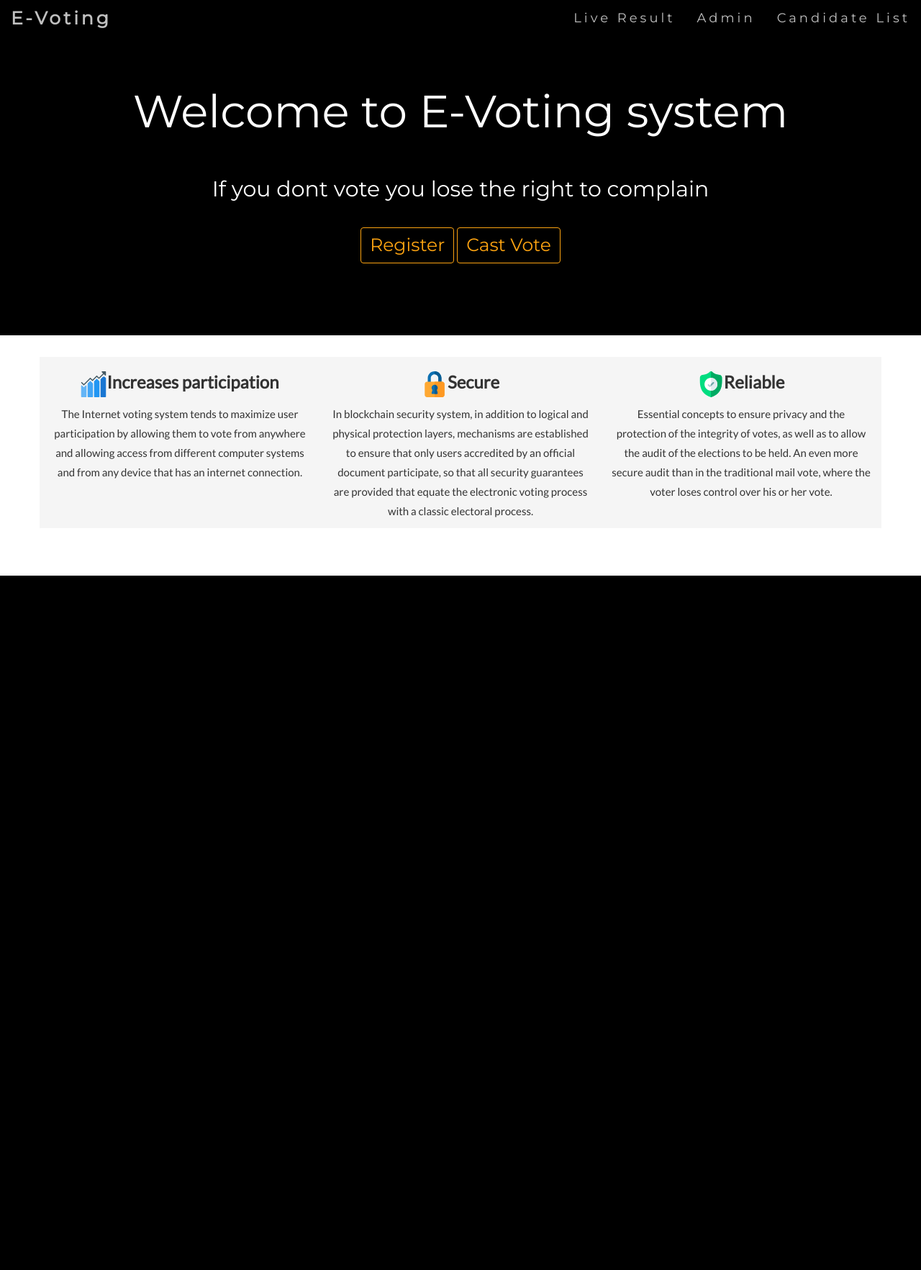
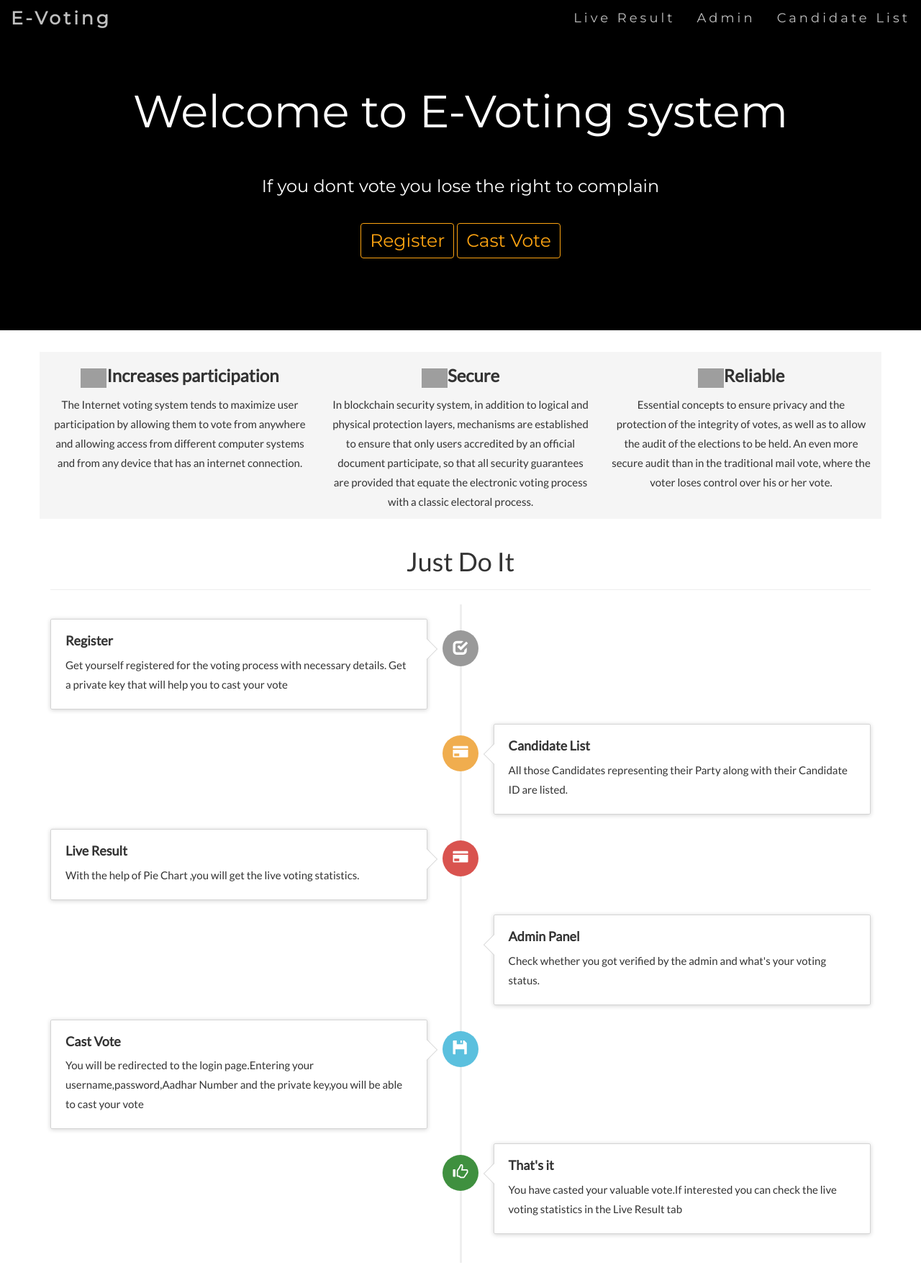
Before and after one commit to Anshit01/e-voting-using-blockchain, a Flask app: template website/app/templates/base.html in a window 1280 px wide. Shown: the whole page at 72% size. Before the commit the page ends 800 px from the top, so only its background shows below. Run offline with Flask 2, Linux system fonts and the light colour scheme; the template is opened without the code that fills it, so the values that code supplies are empty; some libraries are stand-ins or nearby versions; grey boxes are pictures that could not be loaded.

Commit message:
timeline added in base.html

```diff
--- a/website/app/templates/base.css
+++ b/website/app/templates/base.css
@@ -45,12 +45,162 @@ body {
       color: #fff;
   }
 
-
+/************************BODY**************************************************************/
 
   .profit {
       width: 10%;
   }
 
- .container {
+ .con-1 {
      background-color: #f5f5f5;
  }
+
+ /*****************************************TIMELINE*****************************************/
+
+ .timeline {
+    list-style: none;
+    padding: 20px 0 20px;
+    position: relative;
+  }
+
+  .timeline:before {
+    top: 0;
+    bottom: 0;
+    position: absolute;
+    content: " ";
+    width: 3px;
+    background-color: #eeeeee;
+    left: 50%;
+    margin-left: -1.5px;
+  }
+
+  .timeline > li {
+    margin-bottom: 20px;
+    position: relative;
+  }
+
+  .timeline > li:before,
+  .timeline > li:after {
+    content: " ";
+    display: table;
+  }
+
+  .timeline > li:after {
+    clear: both;
+  }
+
+  .timeline > li:before,
+  .timeline > li:after {
+    content: " ";
+    display: table;
+  }
+
+  .timeline > li:after {
+    clear: both;
+  }
+
+  .timeline > li > .timeline-panel {
+    width: 46%;
+    float: left;
+    border: 1px solid #d4d4d4;
+    border-radius: 2px;
+    padding: 20px;
+    position: relative;
+    -webkit-box-shadow: 0 1px 6px rgba(0, 0, 0, 0.175);
+    box-shadow: 0 1px 6px rgba(0, 0, 0, 0.175);
+  }
+
+  .timeline > li > .timeline-panel:before {
+    position: absolute;
+    top: 26px;
+    right: -15px;
+    display: inline-block;
+    border-top: 15px solid transparent;
+    border-left: 15px solid #ccc;
+    border-right: 0 solid #ccc;
+    border-bottom: 15px solid transparent;
+    content: " ";
+  }
+
+  .timeline > li > .timeline-panel:after {
+    position: absolute;
+    top: 27px;
+    right: -14px;
+    display: inline-block;
+    border-top: 14px solid transparent;
+    border-left: 14px solid #fff;
+    border-right: 0 solid #fff;
+    border-bottom: 14px solid transparent;
+    content: " ";
+  }
+
+  .timeline > li > .timeline-badge {
+    color: #fff;
+    width: 50px;
+    height: 50px;
+    line-height: 50px;
+    font-size: 1.4em;
+    text-align: center;
+    position: absolute;
+    top: 16px;
+    left: 50%;
+    margin-left: -25px;
+    background-color: #999999;
+    z-index: 100;
+    border-top-right-radius: 50%;
+    border-top-left-radius: 50%;
+    border-bottom-right-radius: 50%;
+    border-bottom-left-radius: 50%;
+  }
+
+  .timeline > li.timeline-inverted > .timeline-panel {
+    float: right;
+  }
+
+  .timeline > li.timeline-inverted > .timeline-panel:before {
+    border-left-width: 0;
+    border-right-width: 15px;
+    left: -15px;
+    right: auto;
+  }
+
+  .timeline > li.timeline-inverted > .timeline-panel:after {
+    border-left-width: 0;
+    border-right-width: 14px;
+    left: -14px;
+    right: auto;
+  }
+
+  .timeline-badge.primary {
+    background-color: #2e6da4 !important;
+  }
+
+  .timeline-badge.success {
+    background-color: #3f903f !important;
+  }
+
+  .timeline-badge.warning {
+    background-color: #f0ad4e !important;
+  }
+
+  .timeline-badge.danger {
+    background-color: #d9534f !important;
+  }
+
+  .timeline-badge.info {
+    background-color: #5bc0de !important;
+  }
+
+  .timeline-title {
+    margin-top: 0;
+    color: inherit;
+  }
+
+  .timeline-body > p,
+  .timeline-body > ul {
+    margin-bottom: 0;
+  }
+
+  .timeline-body > p + p {
+    margin-top: 5px;
+  }
--- a/website/app/templates/base.html
+++ b/website/app/templates/base.html
@@ -41,7 +41,7 @@
     <div class="jumbotron text-center">
 
         <h1>Welcome to E-Voting system</h1> <br>
-        <h2>If you dont vote you lose the right to complain</h2><br>
+        <h3>If you dont vote you lose the right to complain</h3><br>
 
         <div class="row">
             <button type="button" class="btn btn-1">Register</button>
@@ -49,11 +49,11 @@
         </div>
 
     </div>
-    <div class="container">
+    <div class="container con-1">
         <div class="row">
 
             <div class="col-md-4 text-center">
-                <h3><img src="images/profit.svg" class="profit"></img><b>Increases participation</b></h3>
+                <h3><img src="Art/profit.svg" class="profit"></img><b>Increases participation</b></h3>
 
                 <p>The Internet voting system tends to maximize user participation
                     by allowing them to vote from anywhere and allowing access from different computer
@@ -61,7 +61,7 @@
             </div>
 
             <div class="col-md-4 text-center">
-                <h3><img src="images/lock.svg" class="profit"></img><b>Secure</b></h3>
+                <h3><img src="Art/lock.svg" class="profit"></img><b>Secure</b></h3>
 
                 <p> In blockchain security system, in addition to
                     logical and physical protection layers, mechanisms are established
@@ -72,7 +72,7 @@
             </div>
 
             <div class="col-md-4 text-center">
-                <h3><img src="images/shield.svg" class="profit"></img><b>Reliable</b></h3>
+                <h3><img src="Art/shield.svg" class="profit"></img><b>Reliable</b></h3>
 
                 <p>
                     Essential concepts
@@ -84,6 +84,129 @@
             </div>
         </div>
     </div>
-</body>
+
+
+
+
+    <div class="container con-2">
+
+        <div class="page-header text-center">
+            <h1 id="timeline">Just Do It</h1>
+        </div>
+
+        <ul class="timeline">
+
+            <li>
+
+                <div class="timeline-badge"><i class="glyphicon glyphicon-check"></i></div>
+                <div class="timeline-panel">
+
+                    <div class="timeline-heading">
+                    <h4 class="timeline-title"><b>Register</b></h4>
+                    </div>
+
+                    <div class="timeline-body">
+                        <p>Get yourself registered for the voting process with necessary details.
+                        Get a private key that will help you to cast your vote</p>
+                    </div>
+
+                </div>
+            </li>
+
+            <li class="timeline-inverted">
+
+                <div class="timeline-badge warning"><i class="glyphicon glyphicon-credit-card"></i></div>
+
+                <div class="timeline-panel">
+
+                    <div class="timeline-heading">
+                        <h4 class="timeline-title"><b>Candidate List</b></h4>
+                    </div>
+
+                    <div class="timeline-body">
+                        <p>All those Candidates representing their Party along with their Candidate ID are listed.</p>
+                   </div>
+
+                </div>
+            </li>
+
+            <li>
+
+                <div class="timeline-badge danger"><i class="glyphicon glyphicon-credit-card"></i></div>
+
+                <div class="timeline-panel">
+
+                    <div class="timeline-heading">
+                        <h4 class="timeline-title"><b>Live Result</b></h4>
+                    </div>
+
+                    <div class="timeline-body">
+                        <p>With the help of Pie Chart ,you will get the live voting statistics.</p>
+                    </div>
+
+                </div>
+
+            </li>
+
+            <li class="timeline-inverted">
+
+                <div class="timeline-panel">
+
+                    <div class="timeline-heading">
+                       <h4 class="timeline-title"><b>Admin Panel</b></h4>
+                    </div>
+
+                    <div class="timeline-body">
+                        <p>Check whether you got verified by the admin and what's your voting status.</p>
+                    </div>
+
+                </div>
+
+            </li>
+
+            <li>
+                <div class="timeline-badge info"><i class="glyphicon glyphicon-floppy-disk"></i></div>
+
+                <div class="timeline-panel">
+
+                    <div class="timeline-heading">
+                        <h4 class="timeline-title"><b>Cast Vote</b></h4>
+                    </div>
+
+                    <div class="timeline-body">
+                        <p>You will be redirected to the login page.Entering your username,password,Aadhar Number
+                         and the private key,you will be able to cast your vote</p>
+
+                    </div>
+
+                </div>
+
+            </li>
+
+
+            <li class="timeline-inverted">
+
+                <div class="timeline-badge success"><i class="glyphicon glyphicon-thumbs-up"></i></div>
+
+                <div class="timeline-panel">
+
+                    <div class="timeline-heading">
+                         <h4 class="timeline-title"><b>That's it</b></h4>
+                    </div>
+
+                    <div class="timeline-body">
+                        <p>You have casted your valuable vote.If interested you can check
+                         the live voting statistics in the Live Result tab</p>
+                    </div>
+
+                </div>
+
+            </li>
+
+        </ul>
+
+     </div>
+
+    </body>
 
 </html>
```
